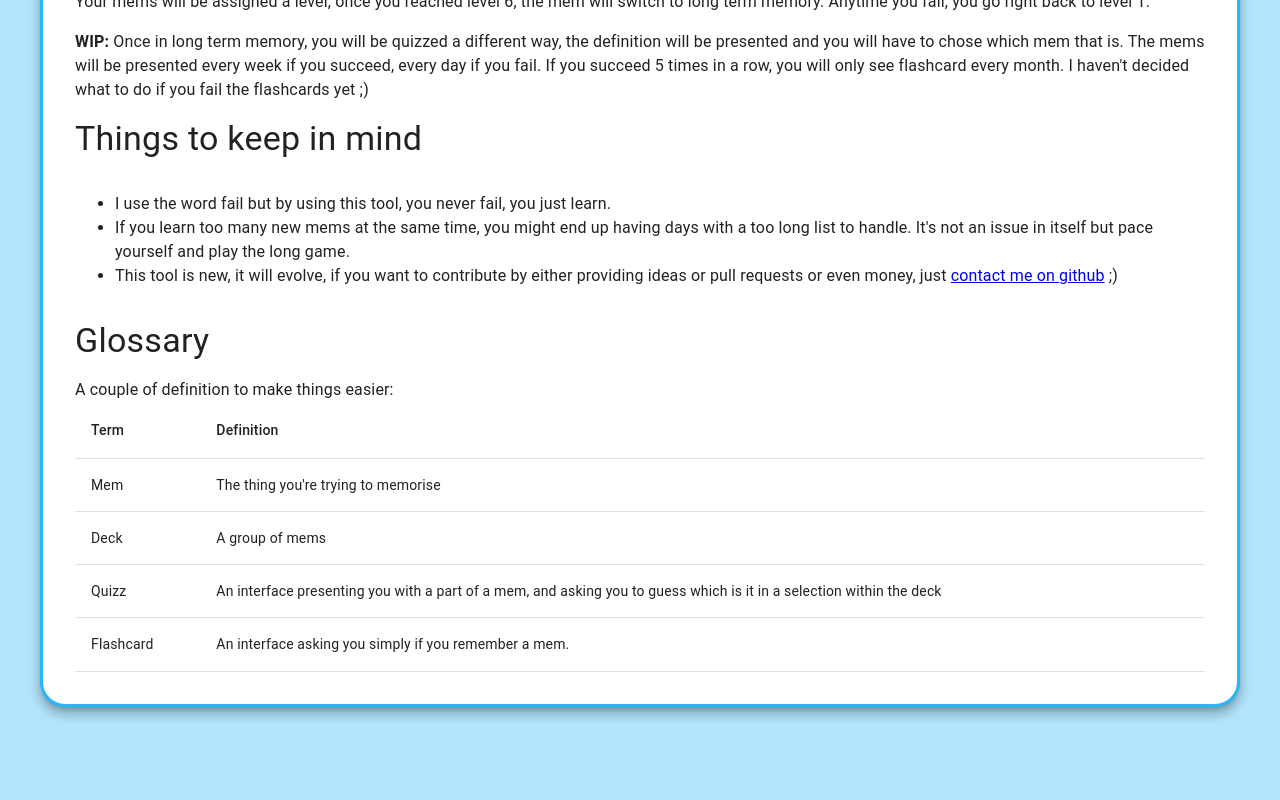
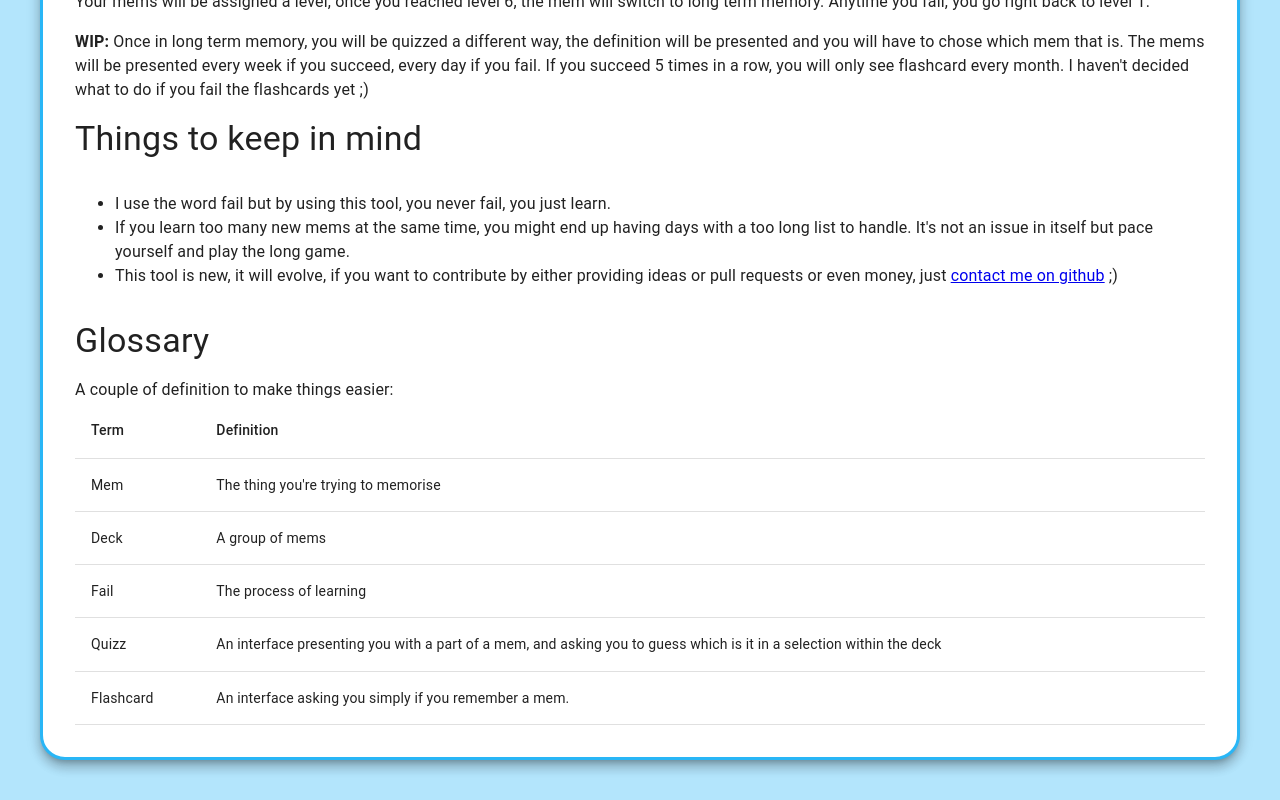
Before and after one commit to PiTiLeZarD/memup, a React (Vite) app: page /#/ in a window 1280 px wide. Shown: the part 523-1323 px from the top of the page. Before the commit the page ends 1270 px from the top, so only its background shows below. Built offline with nearby package versions, Linux system fonts and the light colour scheme.

Commit message:
bit of sass

```diff
--- a/src/pages/HomePage.tsx
+++ b/src/pages/HomePage.tsx
@@ -138,6 +138,10 @@ export const HomePage: HomePageComponent = (): JSX.Element => {
                                         <TableCell>A group of mems</TableCell>
                                     </TableRow>
                                     <TableRow>
+                                        <TableCell>Fail</TableCell>
+                                        <TableCell>The process of learning</TableCell>
+                                    </TableRow>
+                                    <TableRow>
                                         <TableCell>Quizz</TableCell>
                                         <TableCell>
                                             An interface presenting you with a part of a mem, and asking you to guess
```
